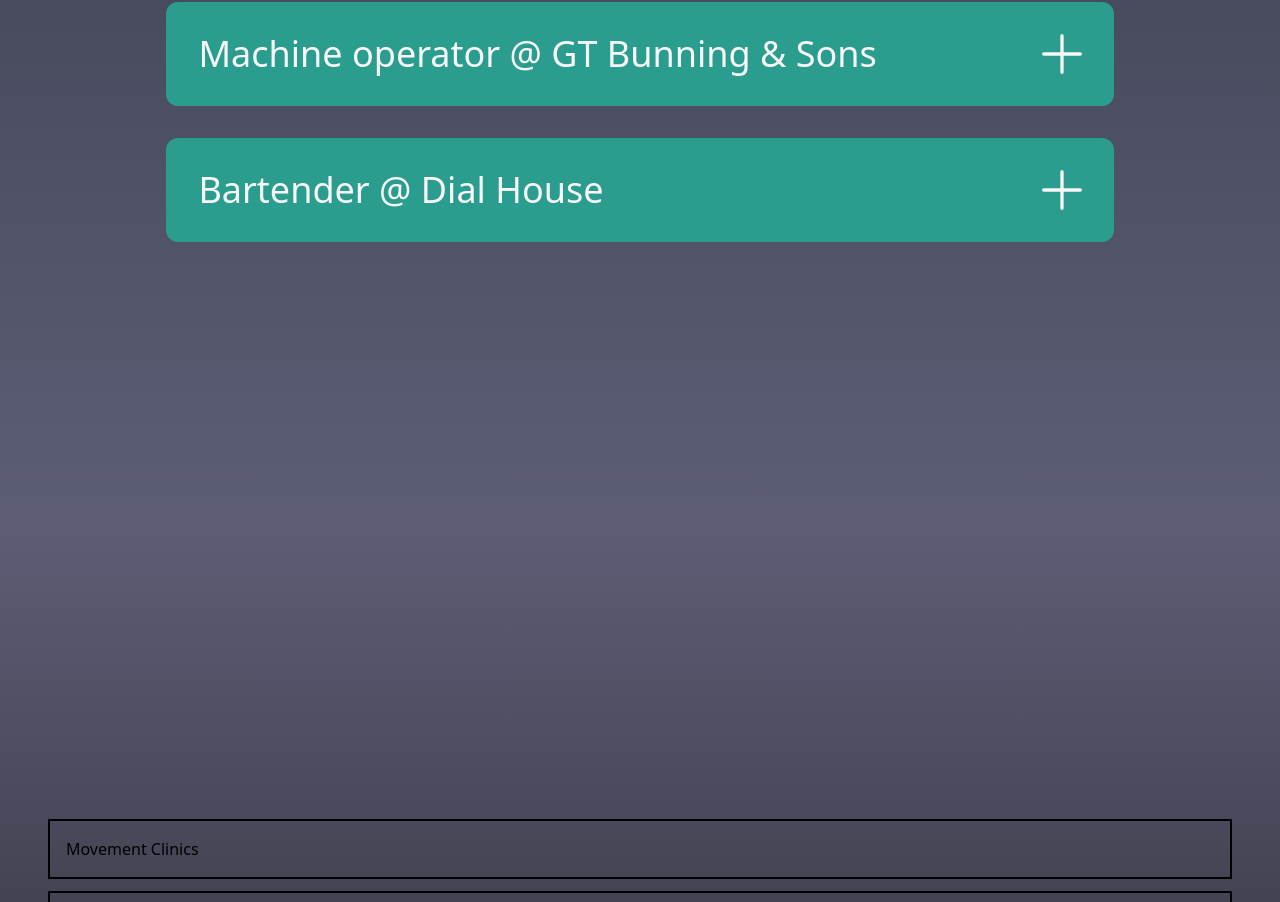
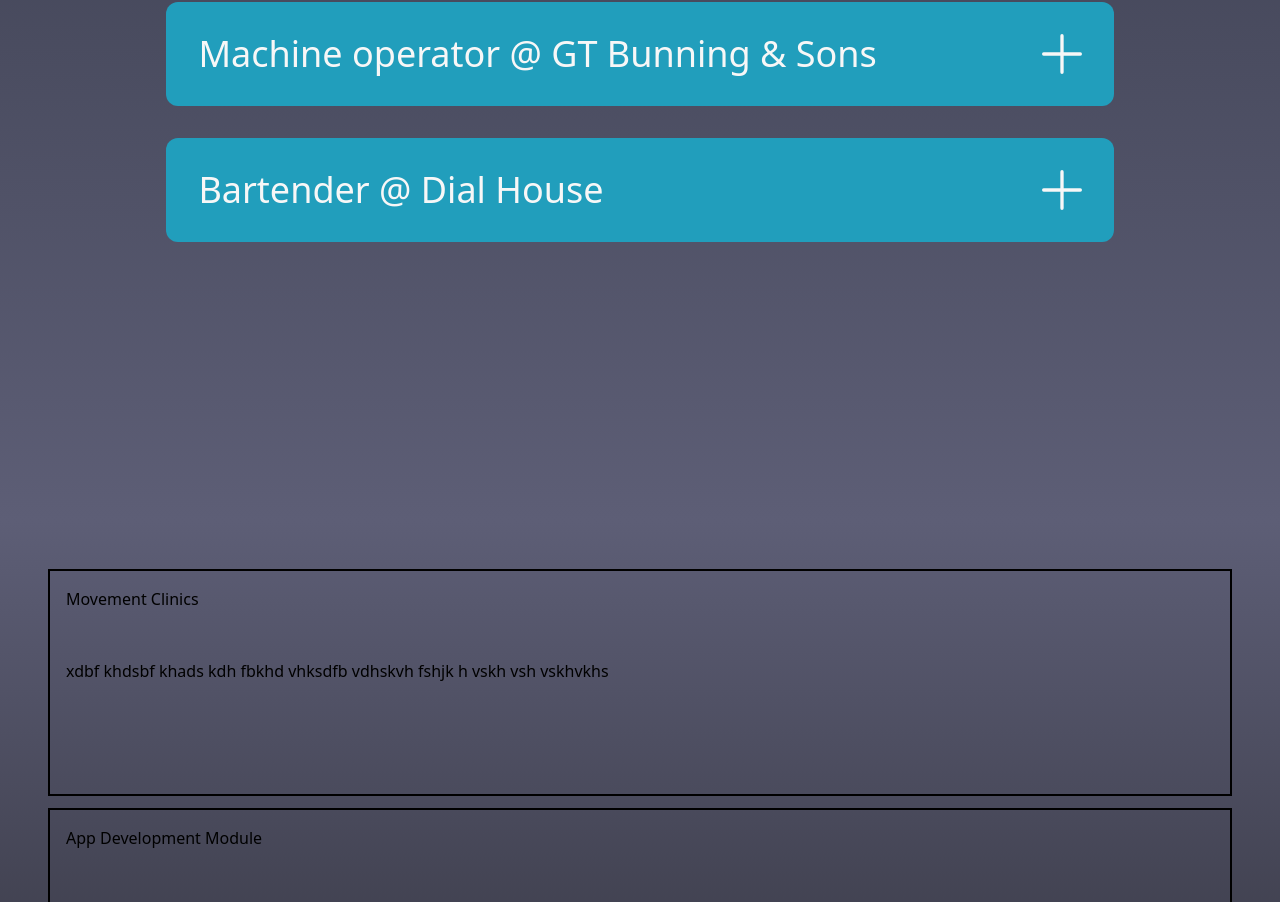
Before and after one commit to bendruce/showroom, a Next.js app: page / in a window 1280 px wide. Shown: the part 1877-2779 px from the top of the page. Built offline with nearby package versions, Linux system fonts and the light colour scheme.

Commit message:
project 3 and colour change

```diff
--- a/pages/index.jsx
+++ b/pages/index.jsx
@@ -447,9 +447,33 @@
         className={`projects flex flex-col p-3 sm:p-12 w-full bg-gradient-to-b from-background-dark4 to-background-dark6 h-[100vh] -mb-px items-center justify-center gap-3
     transition-opacity  ${isLoaded ? "opacity-100" : "opacity-0"}`}
       >
-        <div className="w-full h-fit border-black border-2 p-4 "><h1>Movement Clinics</h1></div>
-        <div className="w-full h-fit border-black border-2 p-4 "><h1>App Development Module</h1></div>
-        <div className="w-full h-fit border-black border-2 p-4 "><h1>Team Projects Module</h1></div>
+        <div className="box3 border-black border-2  w-full sm:h-[45vh] p-4 flex flex-col gap-4 sm:gap-12">
+          <h1>Movement Clinics</h1>
+          <div className="w-full h-fit">
+            <h1>
+              xdbf khdsbf khads kdh fbkhd vhksdfb vdhskvh fshjk h vskh vsh
+              vskhvkhs
+            </h1>
+          </div>
+        </div>
+        <div className="box3 border-black border-2  w-full sm:h-[45vh] p-4 flex flex-col gap-4 sm:gap-12">
+          <h1>App Development Module</h1>
+          <div className="w-full h-fit">
+            <h1>
+              xdbf khdsbf khads kdh fbkhd vhksdfb vdhskvh fshjk h vskh vsh
+              vskhvkhs
+            </h1>
+          </div>
+        </div>
+        <div className="box3 border-black border-2  w-full sm:h-[45vh] p-4 flex flex-col gap-4 sm:gap-12">
+          <h1>Team Projects Module</h1>
+          <div className="w-full h-fit">
+            <h1>
+              xdbf khdsbf khads kdh fbkhd vhksdfb vdhskvh fshjk h vskh vsh
+              vskhvkhs
+            </h1>
+          </div>
+        </div>
       </div>
       <div
         id="contact-me"
--- a/tailwind.config.js
+++ b/tailwind.config.js
@@ -5,7 +5,7 @@
     extend: {
       colors: {
         "header-footer": "#333F4C",
-        "custom-main": "#2a9d8f",
+        "custom-main": "#219ebc",
         "custom-main-lighter": "#6dd1c7",
         "custom-main-darker": "#184c44",
         "background-dark1": "#1F1F2D",
@@ -20,7 +20,7 @@
       },
       textColor: {
         "light-font": "#F7F7F7",
-        "topnav-font": "#2a9d8f",
+        "topnav-font": "#219ebc",
       },
       fontFamily: {
         "font-custom-1": ["Cascadia Code", "monospace"],
```
